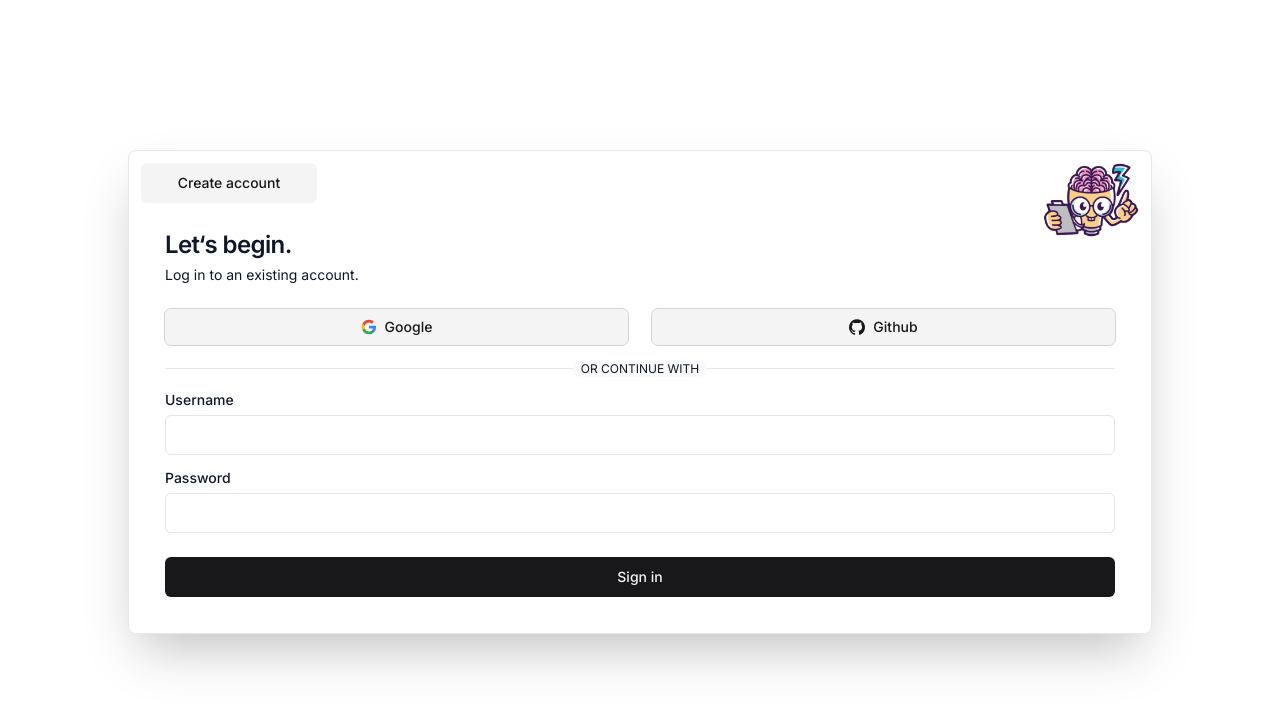
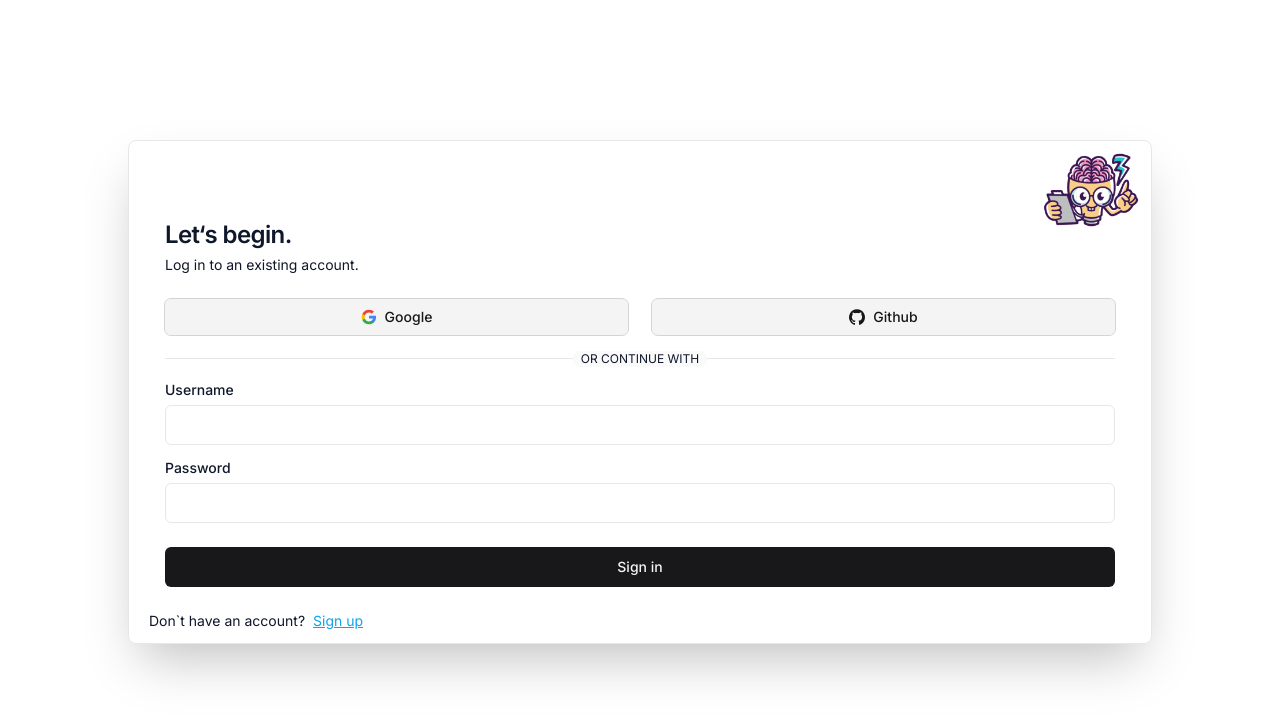
Before and after one commit to orzarhi/voiceQuiz, a Next.js app: page /sign-in in a window 1280 px wide. Shown: the top 718 px of the page. Built offline with nearby package versions, Linux system fonts and the light colour scheme.

Commit message:
Fixed bugs

```diff
--- a/src/app/page.tsx
+++ b/src/app/page.tsx
@@ -13,7 +13,7 @@ export default async function Home() {
   return (
     <>
       <main className='flex justify-between bg-zinc-300/40 border border-black/30 p-0.5 rounded-2xl'>
-        <Image src={logo} className='not-drag sm:w-14 sm:mt-2 h-10 w-10 mt-1' alt='voice quiz' />
+        <Image src={logo} className='not-drag w-12 sm:mt-1 sm:h-12 sm:w-16' alt='voice quiz' />
         <div className='mx-auto my-auto'>
           <h1 className=' sm:text-xl text-base font-bold text-transparent uppercase bg-clip-text bg-gradient-to-r from-purple-500 to-teal-600'>welcome to vice quiz</h1>
         </div>
--- a/src/components/SignIn.tsx
+++ b/src/components/SignIn.tsx
@@ -59,8 +59,7 @@ export const SignIn = ({ }) => {
     return (
         <form onSubmit={handleSubmit(onSubmit)} className='flex justify-center items-center h-[90vh]'>
             <Card className='container p-3 shadow-2xl'>
-                <div className='flex justify-between -mb-8'>
-                    <Button className='w-44' type='button' onClick={() => router.push('/sign-up')} variant='subtle'>Create account</Button>
+                <div className='flex justify-end -mb-8'>
                     <Image src={logo} className='not-drag sm:w-24 w-16' alt='voice quiz' />
                 </div>
                 <CardHeader className="space-y-1">
@@ -106,6 +105,9 @@ export const SignIn = ({ }) => {
                 <CardFooter>
                     <Button isLoading={isLoading} type='submit' className="w-full">Sign in</Button>
                 </CardFooter>
+                <div className='flex justify-start text-sm'>
+                    <span className='flex w-full ml-2'>Don`t have an account? <p className='ml-2 cursor-pointer underline text-sky-500' onClick={() => router.push('/sign-up')}>Sign up</p></span>
+                </div>
             </Card>
         </form>
     )
--- a/src/components/SignUp.tsx
+++ b/src/components/SignUp.tsx
@@ -40,8 +40,7 @@ export const SignUp = ({ }) => {
     return (
         <form onSubmit={handleSubmit(onSubmit)} className='flex justify-center items-center h-[90vh]'>
             <Card className='container p-3 shadow-2xl'>
-                <div className='flex justify-between -mb-8'>
-                    <Button type='button' className='w-44' onClick={() => router.push('/sign-in')} variant='subtle'>Sign in</Button>
+                <div className='flex justify-end -mb-8'>
                     <Image src={logo} className='not-drag sm:w-24 w-16' alt='voice quiz' />
                 </div>
                 <CardHeader className="space-y-1">
@@ -94,7 +93,9 @@ export const SignUp = ({ }) => {
                 <CardFooter>
                     <Button isLoading={isLoading} type='submit' className="w-full">Create account</Button>
                 </CardFooter>
-
+                <div className='flex justify-start text-sm'>
+                    <span className='flex w-full ml-2'>Do you an account? <p className='ml-2 cursor-pointer underline text-sky-500' onClick={() => router.push('/sign-in')}>Sign in</p></span>
+                </div>
             </Card>
         </form>
     )
```
